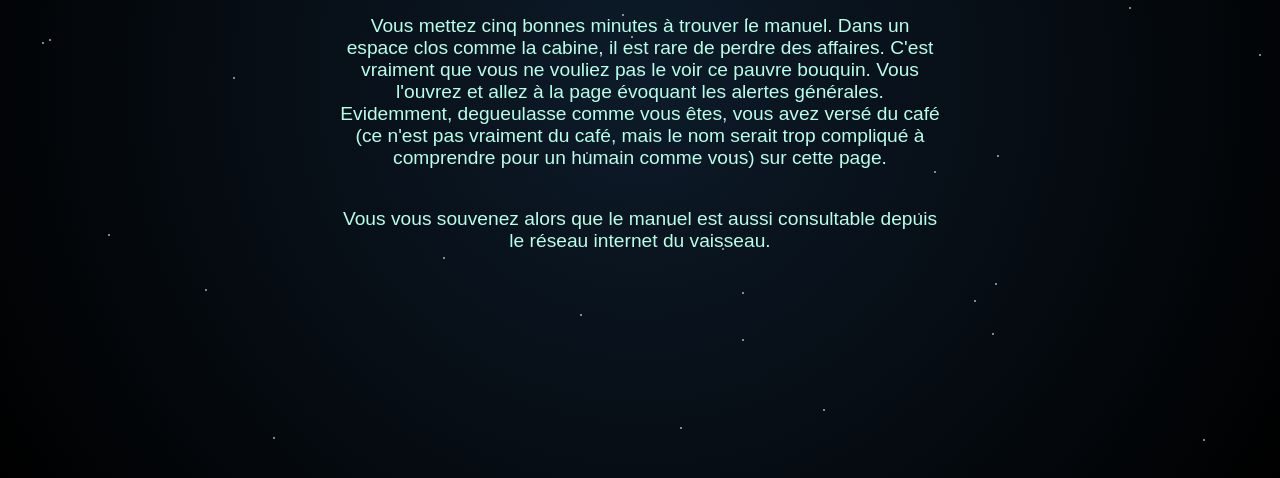
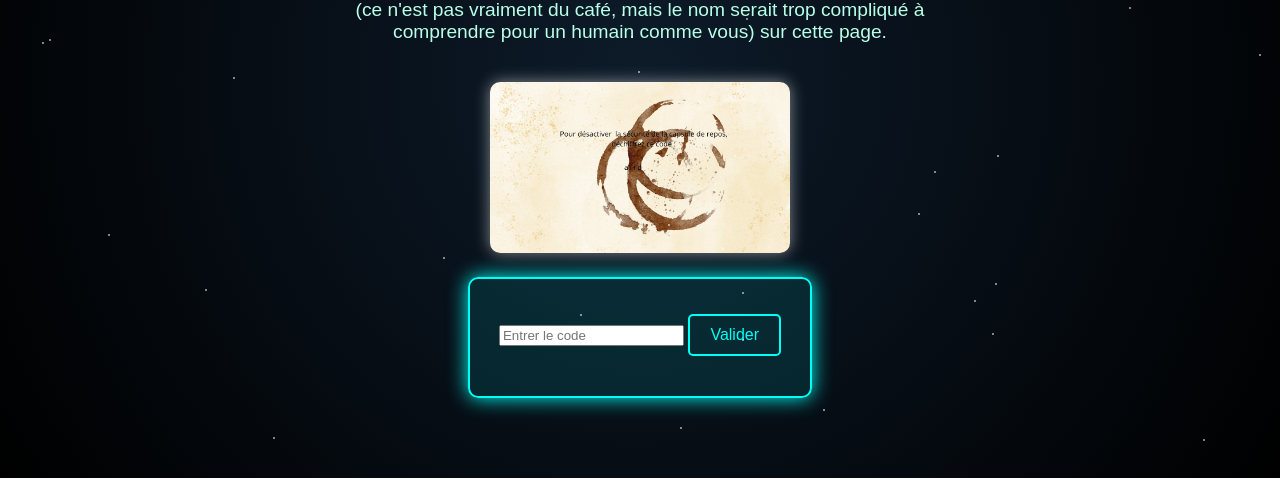
Before and after one commit to maebarreteau/alerte-generale, a plain HTML site: page fouiller/fouiller.html in a window 1280 px wide. Shown: the part 322-800 px from the top of the page. Drawn offline with Linux system fonts and the light colour scheme.

Commit message:
add files

```diff
--- a/fouiller/fouiller.css
+++ b/fouiller/fouiller.css
@@ -24,6 +24,36 @@ body {
       color: #b8ffe8;
     }
 
+    .screen {
+      background: rgba(0, 255, 247, 0.1);
+      border: 2px solid #00fff7;
+      border-radius: 10px;
+      padding: 20px;
+      margin-top: 20px;
+      width: 300px;
+      text-align: center;
+      box-shadow: 0 0 20px #00fff7;
+    }
+
+    .button {
+      margin-top: 15px;
+      background: transparent;
+      border: 2px solid #00fff7;
+      color: #00fff7;
+      padding: 10px 20px;
+      border-radius: 5px;
+      cursor: pointer;
+      font-size: 1em;
+      transition: all 0.3s;
+    }
+
+    .button:hover {
+      background: #00fff7;
+      color: #000;
+      box-shadow: 0 0 10px #00fff7;
+    }
+
+
     .stars {
       position: absolute;
       width: 2px;
@@ -38,3 +68,12 @@ body {
       from { opacity: 0.2; }
       to { opacity: 0.8; }
     }
+
+    .codex {
+      width: 300px;
+      height: auto;
+      margin-top: 20px;
+      box-shadow: 0 0 15px rgba(255, 255, 255, 0.5);
+      border-radius: 10px;
+      transition: transform 0.3s ease;
+    }
--- a/fouiller/fouiller.html
+++ b/fouiller/fouiller.html
@@ -10,7 +10,16 @@
 <body>
     <h1>La capsule de repos</h1>
   <p>Vous mettez cinq bonnes minutes à trouver le manuel. Dans un espace clos comme la cabine, il est rare de perdre des affaires. C'est vraiment que vous ne vouliez pas le voir ce pauvre bouquin. Vous l'ouvrez et allez à la page évoquant les alertes générales. Evidemment, degueulasse comme vous êtes, vous avez versé du café (ce n'est pas vraiment du café, mais le nom serait trop compliqué à comprendre pour un humain comme vous) sur cette page.</p>
-  <p>Vous vous souvenez alors que le manuel est aussi consultable depuis le réseau internet du vaisseau. </p>
+  <a href="codex.html" class="codex-link">
+    <img src="../images/codex.png" class="codex">
+  </a>
+
+  <div class="screen">
+    <input type="text" id="codeInput" placeholder="Entrer le code" />
+    <button class="button" onclick="checkCode()">Valider</button>
+    <p id="feedback"></p>
+  </div>
+
 
     <script src="fouiller.js"></script>
 </body>
--- a/fouiller/fouiller.js
+++ b/fouiller/fouiller.js
@@ -5,3 +5,15 @@
       star.style.left = Math.random() * 100 + "%";
       document.body.appendChild(star);
     }
+
+     function checkCode() {
+      const code = document.getElementById("codeInput").value;
+      const feedback = document.getElementById("feedback");
+      if(code === "1994") {
+        feedback.textContent = "Accès autorisé. Système activé.";
+        feedback.style.color = "#00ff88";
+      } else {
+        feedback.textContent = "Code incorrect.";
+        feedback.style.color = "#ff5555";
+      }
+    }
```
Also changed, not shown: fouiller/codex.html (added, +11 -0 lines), images/codex.png (added).
